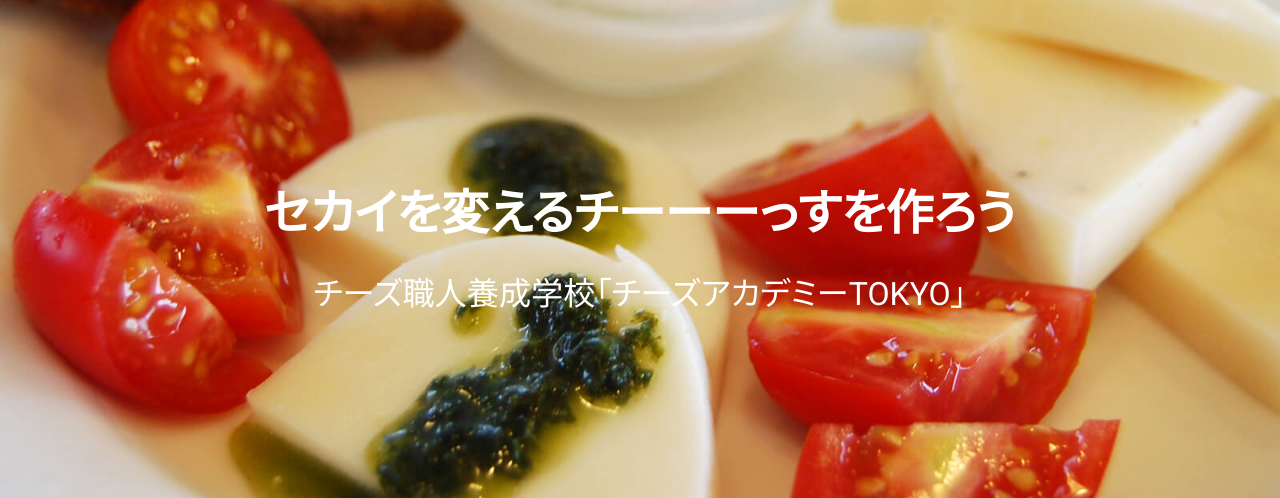
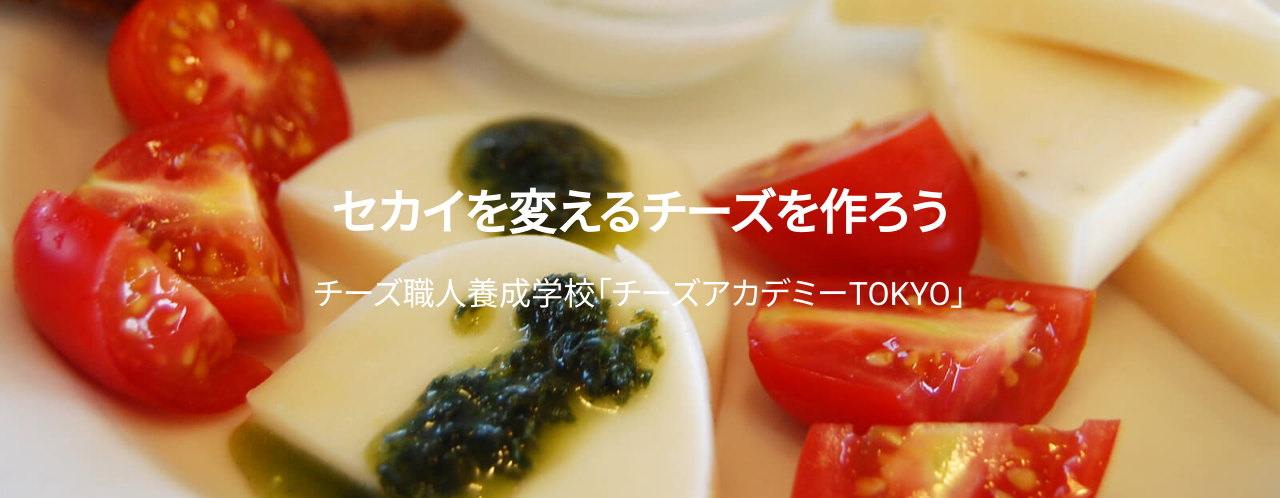
Before and after one commit to poly-tope/lab9-cheese, a plain HTML site: page index.html in a window 1280 px wide. Shown: the top 498 px of the page. Drawn offline with nearby package versions, Linux system fonts and the light colour scheme.

Commit message:
ちーっすをチーズに改定

```diff
--- a/index.html
+++ b/index.html
@@ -21,7 +21,7 @@
       <!-- main visual -->
       <div class="main-visual">
         <h1 class="site-title">
-          セカイを変えるチーーーっすを作ろう
+          セカイを変えるチーズを作ろう
           <span class="site-title__mid"
             >チーズ職人養成学校「チーズアカデミーTOKYO」</span
           >
```
